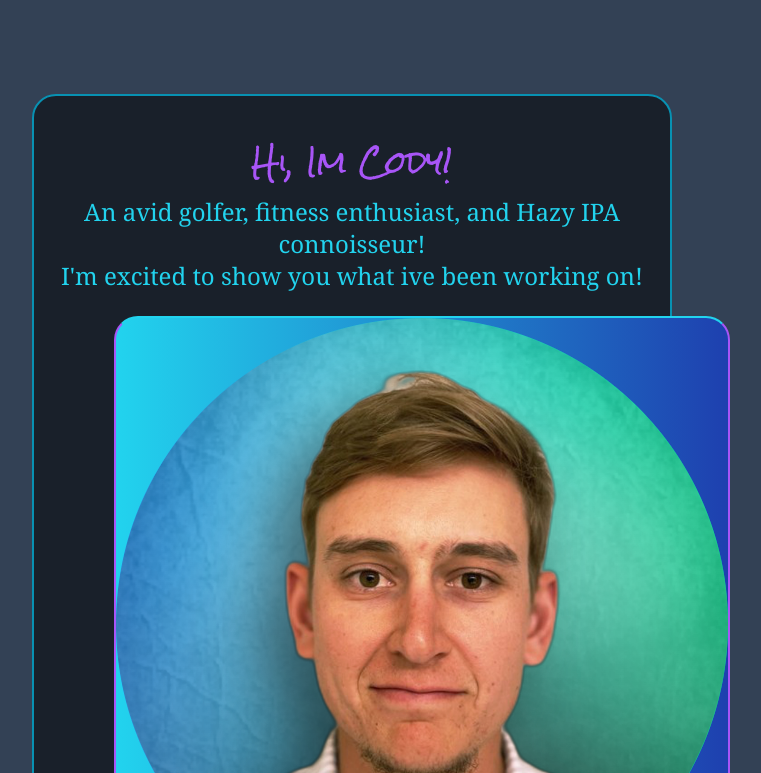
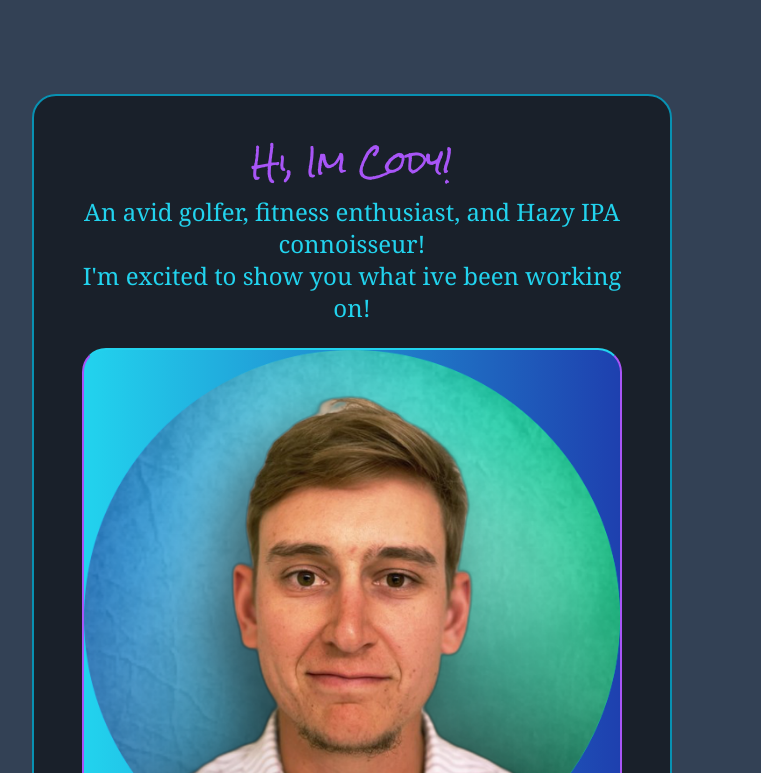
Before and after one commit to Codyvegas/codys-tw-site, a React (Vite) app: page / in a window 1280 px wide. Shown: the part 387-1160 px from the top of the page, without its empty margins (288-1049 px from the left). Built offline with nearby package versions, Linux system fonts and the light colour scheme; what prettier-plugin-tailwindcss would draw is missing.

Commit message:
adust landing page img

```diff
--- a/src/presentation/pages/landingpage/LandingPage.jsx
+++ b/src/presentation/pages/landingpage/LandingPage.jsx
@@ -3,17 +3,17 @@ import headshot from "../../../assets/headshot.png";
 function LandingPage() {
   return (
     <div className="landing-page bg-slate-700">
-      <div className="m-auto flex w-6/12 flex-col	">
-        <div className="my-24	 rounded-3xl border-2 border-solid border-cyan-600 bg-black/50 ">
+      <div className="m-auto flex w-6/12 ">
+        <div className="my-24 content-center rounded-3xl border-2 border-solid border-cyan-600 bg-black/50 px-12 ">
           <h1 className="mt-12 mb-4 text-center text-3xl	text-purple-500">
             Hi, Im Cody!
           </h1>
-          <p className="text-center text-2xl text-cyan-400">
+          <p className=" text-center text-2xl text-cyan-400">
             An avid golfer, fitness enthusiast, and Hazy IPA connoisseur!{" "}
             <br></br>I'm excited to show you what ive been working on!
           </p>
           <img
-            className="ml-20 mb-12 mt-6  rounded-3xl border-2	border-solid border-y-cyan-400 border-x-purple-500 bg-gradient-to-r from-cyan-400 to-blue-800"
+            className="mb-12 mt-6 rounded-3xl	border-2 border-solid border-y-cyan-400 border-x-purple-500 bg-gradient-to-r from-cyan-400 to-blue-800"
             src={headshot}
             alt="A picture of me!"
           ></img>
```
